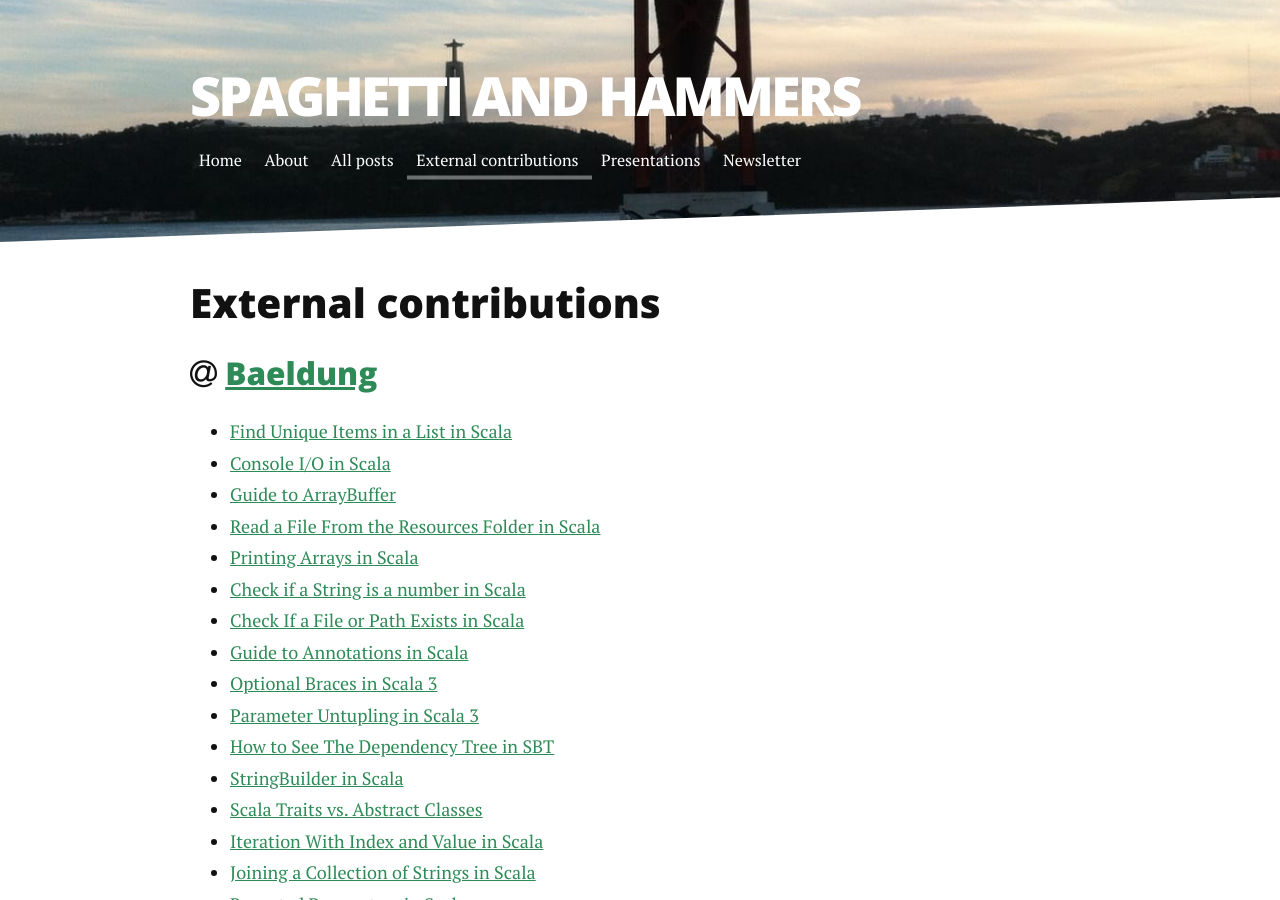
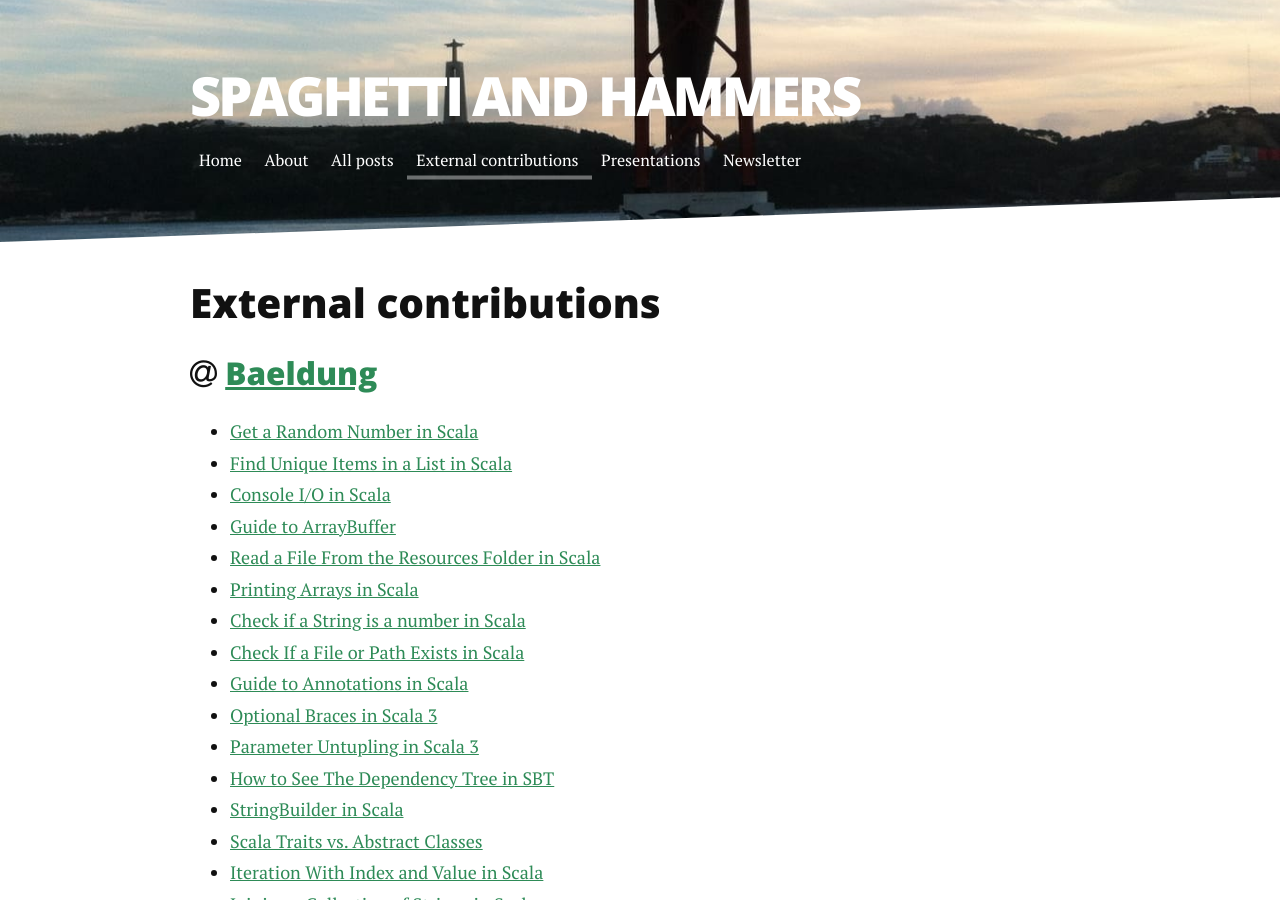
Before and after one commit to pedrorijo91/pedrorijo91.github.io, a Jekyll site: the page built from external.html, in a window 1280 px wide and 900 px high. Built offline with Jekyll 4.4.1, drawn with Linux system fonts in a browser that asks for light colours.

Commit message:
Add baeldung post on random numbers

```diff
--- a/external.html
+++ b/external.html
@@ -9,6 +9,7 @@ title: External contributions
   <h3 id="baeldung"><i class="fa fa-at" aria-hidden="true"></i>  <a href="https://www.baeldung.com/scala/author/pedrorijo">Baeldung</a></h3>
 
   <ul>
+    <li><a href="https://www.baeldung.com/scala/random-number">Get a Random Number in Scala</a></li>
     <li><a href="https://www.baeldung.com/scala/unique-items-list">Find Unique Items in a List in Scala</a></li>
     <li><a href="https://www.baeldung.com/scala/console-io">Console I/O in Scala</a></li>
     <li><a href="https://www.baeldung.com/scala/arraybuffer">Guide to ArrayBuffer</a></li>
```
